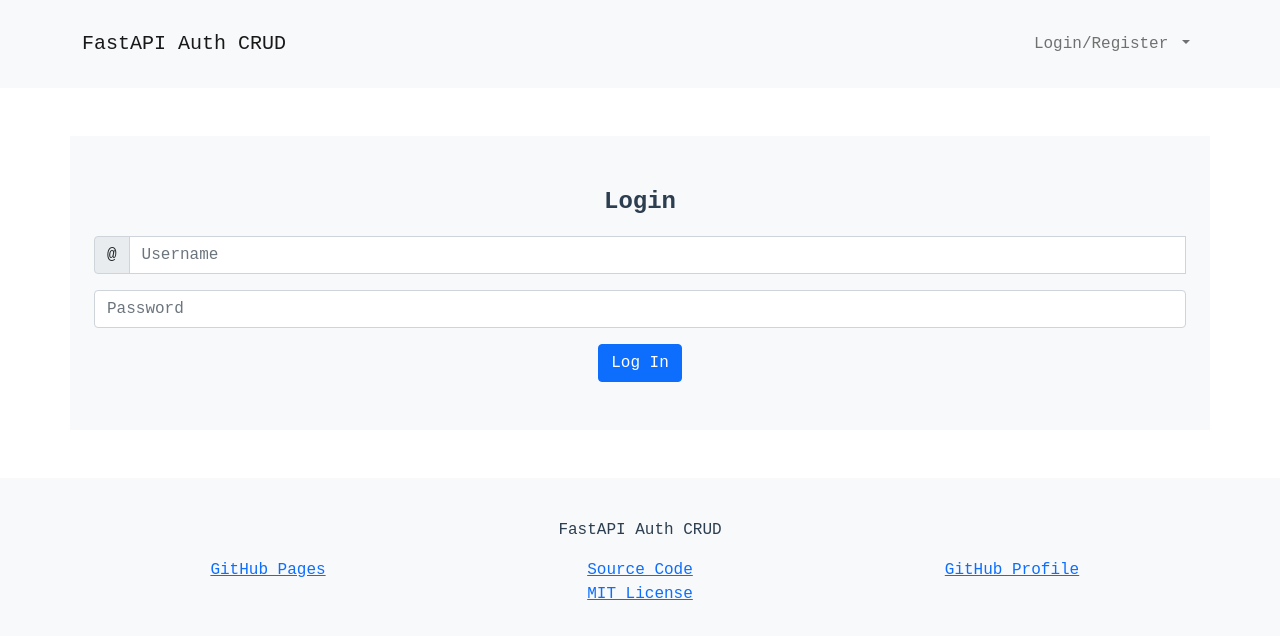
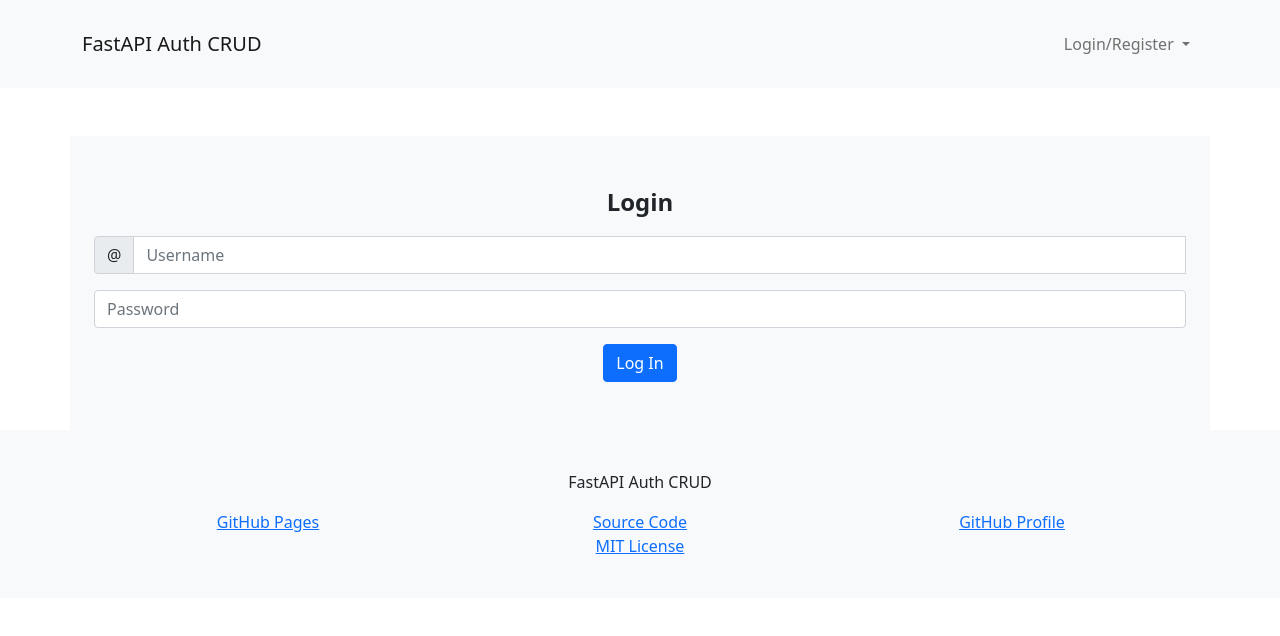
Before and after one commit to RNubla/FastAPI-Auth-CRUD, a Vue app in the folder frontend/: page /login in a window 1280 px wide. Shown: the top 636 px of the page. Built offline with nearby package versions, Linux system fonts and the light colour scheme.

Commit message:
Fixing sticky Footer
There is a bug that footer not sticking at the bottom of the page

```diff
--- a/frontend/src/App.vue
+++ b/frontend/src/App.vue
@@ -1,9 +1,11 @@
 <template>
-  <div class="mb-5">
-    <header-nav class="w-100" />
-    <router-view />
-  </div>
-  <v-footer />
+  <body class="d-flex flex-column h-100">
+    <main class="flex-shrink-0">
+      <header-nav class="w-100 mb-5" />
+      <router-view />
+    </main>
+    <v-footer class="footer mt-auto py-3 bg-light" />
+  </body>
 </template>
 
 <script>
--- a/frontend/src/components/Footer/V-Footer.vue
+++ b/frontend/src/components/Footer/V-Footer.vue
@@ -1,5 +1,5 @@
 <template>
-  <div class="footer mt-auto py-3 bg-light">
+  <footer>
     <div class="container py-4">
       <div class="d-flex justify-content-center">
         <p>FastAPI Auth CRUD</p>
@@ -21,7 +21,7 @@
         >
       </div>
     </div>
-  </div>
+  </footer>
 </template>
 
 <script>
```
Also changed, not shown: frontend/src/components/HeaderNav/HeaderNav.vue (+0 -33 lines), frontend/src/components/LoginRegistration/Login.vue (+0 -35 lines).
